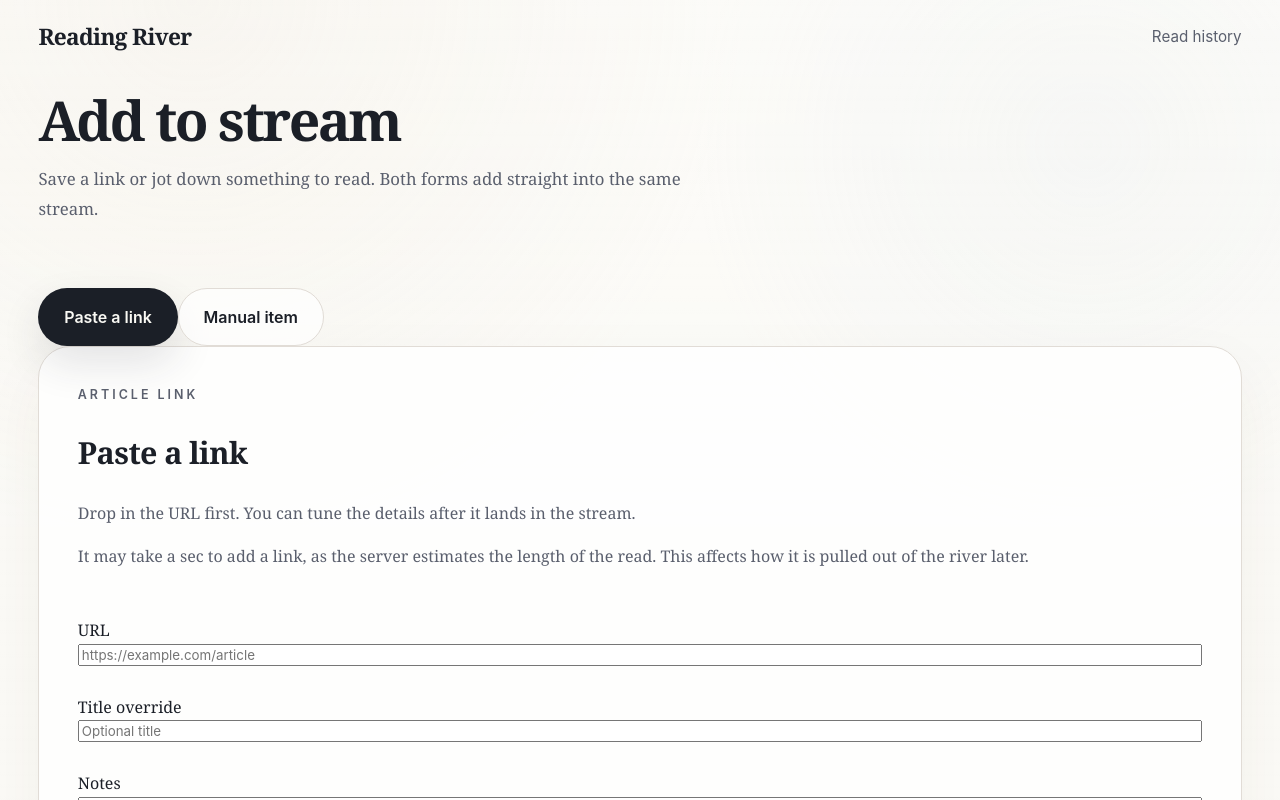
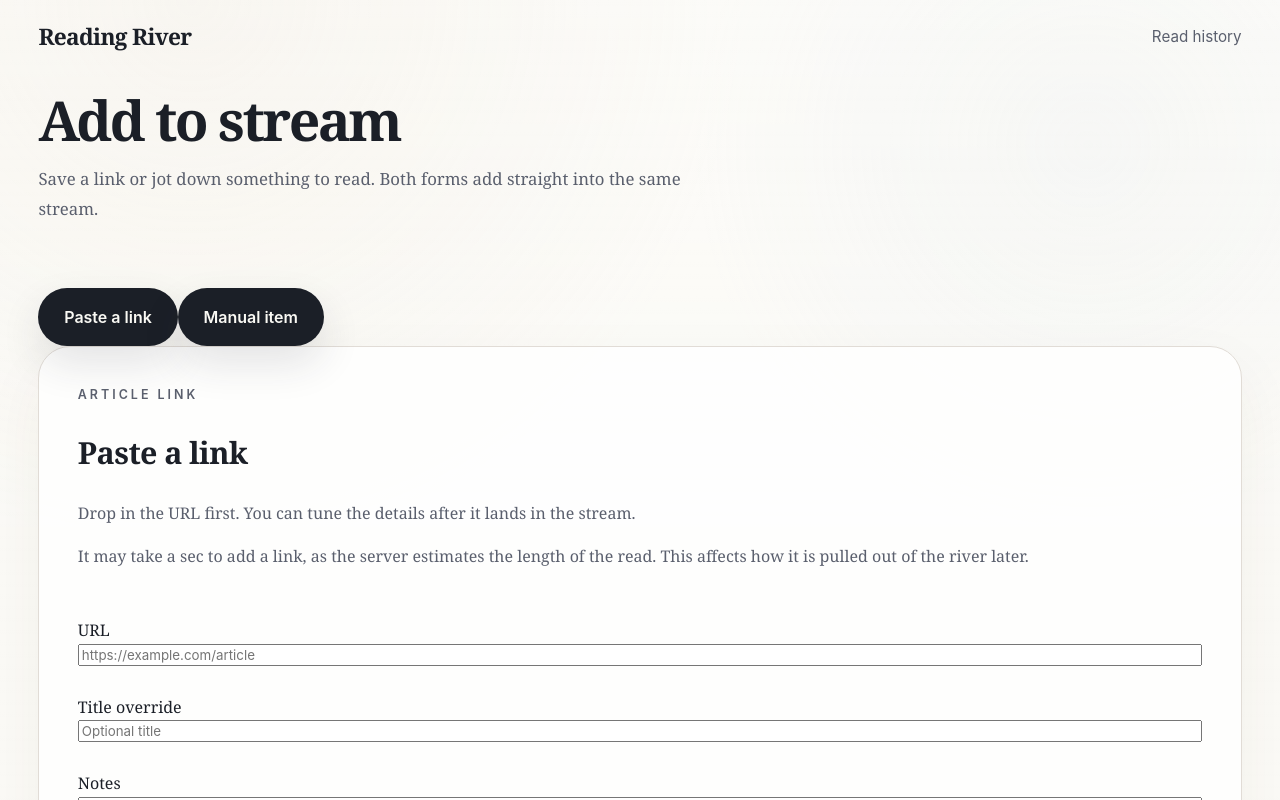
Before and after one commit to peachymomotaro/mywebsite, a Next.js app: page /reading-river/add in a window 1280 px wide. Shown: the top 800 px of the page. Built offline with nearby package versions, Linux system fonts and the light colour scheme.

Commit message:
fix: trim reading river homepage css

```diff
--- a/app/reading-river/reading-river.css
+++ b/app/reading-river/reading-river.css
@@ -257,13 +257,6 @@ a {
   transform: translateY(-1px);
 }
 
-.river-primary-action-muted {
-  background: rgba(255, 255, 255, 0.72);
-  color: hsl(var(--foreground));
-  border-color: hsl(var(--border));
-  box-shadow: none;
-}
-
 .river-spotlight-grid {
   display: grid;
   gap: 1rem;
@@ -317,7 +310,6 @@ a {
 }
 
 .river-spotlight-meta,
-.river-spotlight-tags,
 .river-spotlight-empty {
   margin: 0;
   max-width: 40rem;
@@ -330,7 +322,6 @@ a {
   font-size: 0.98rem;
 }
 
-.river-spotlight-tags,
 .river-spotlight-empty {
   font-size: 0.92rem;
 }
```
